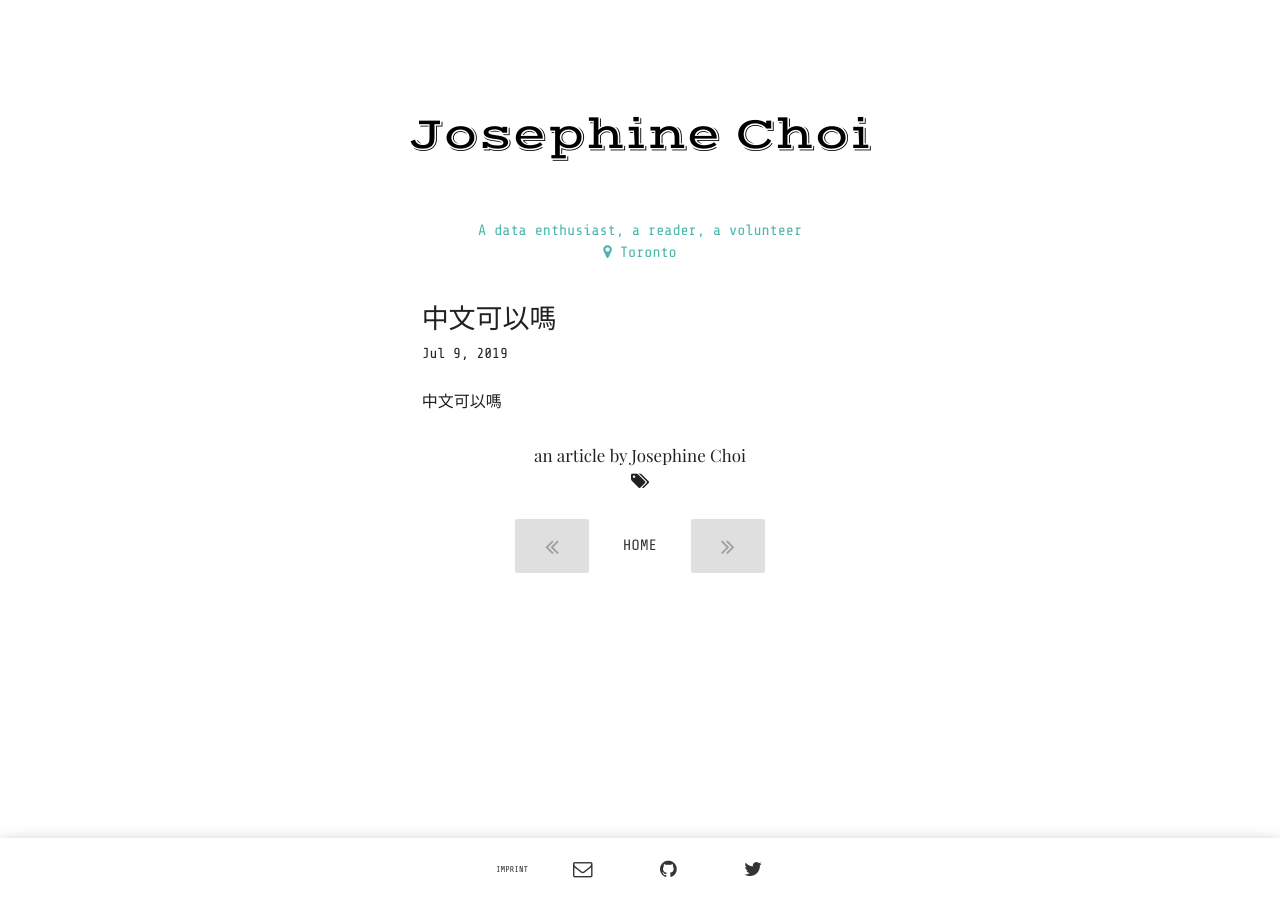
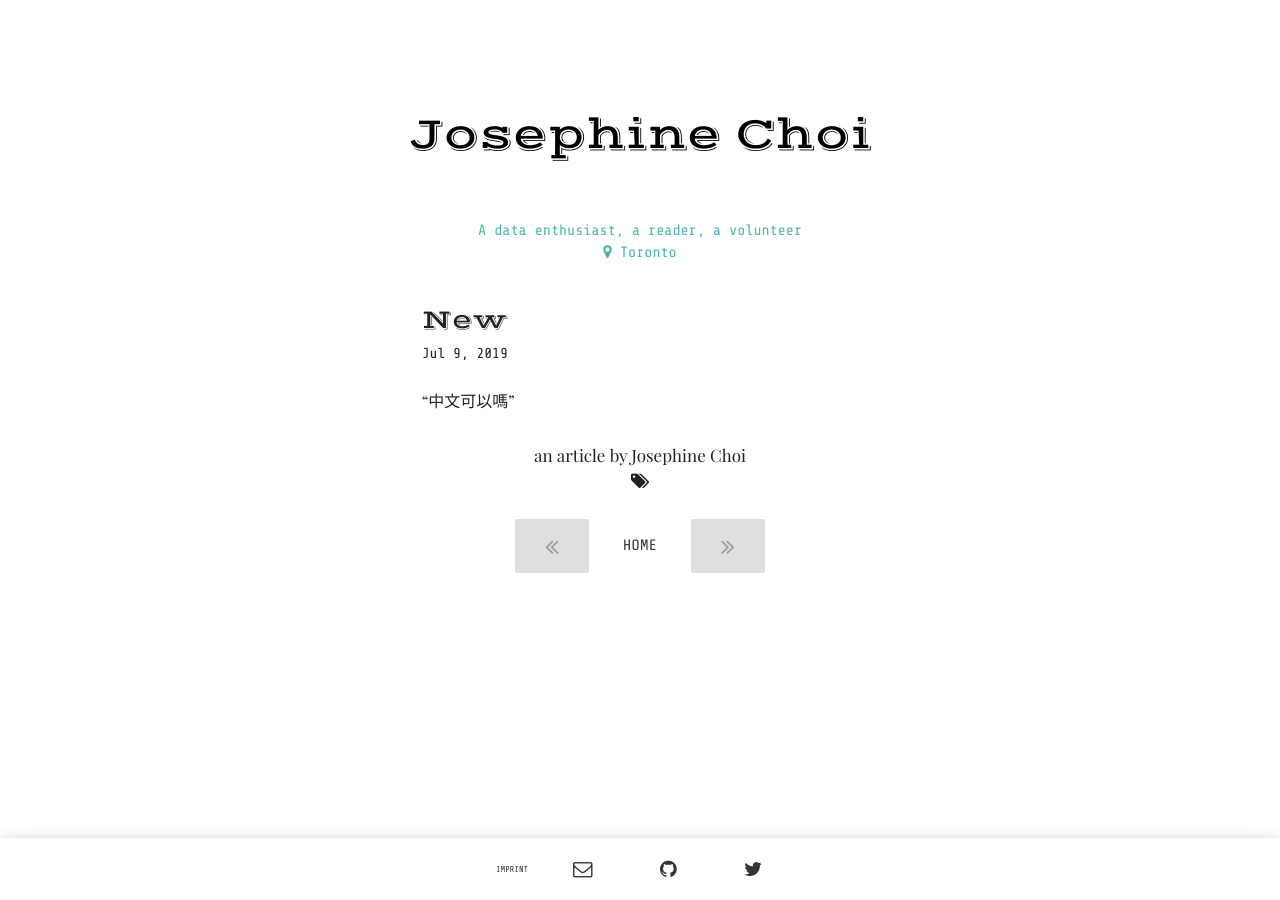
Before and after one commit to josiechoi/josiechoi.github.io, a Jekyll site: the page built from _posts/2019-07-09-new-blog.md, in a window 1280 px wide. Built offline with Jekyll 4.4.1, drawn with Linux system fonts in a browser that asks for light colours; some web fonts are replaced.

Commit message:
Update 2019-07-09-new-blog.md

```diff
--- a/_posts/2019-07-09-new-blog.md
+++ b/_posts/2019-07-09-new-blog.md
@@ -1,7 +1,7 @@
 ---
 layout: post
-title:  "中文可以嗎"
+title:  "New"
 date:   2019-07-09 22:10:00 +0200
 author: "Josephine Choi"
 ---
-中文可以嗎
+"中文可以嗎"
```
